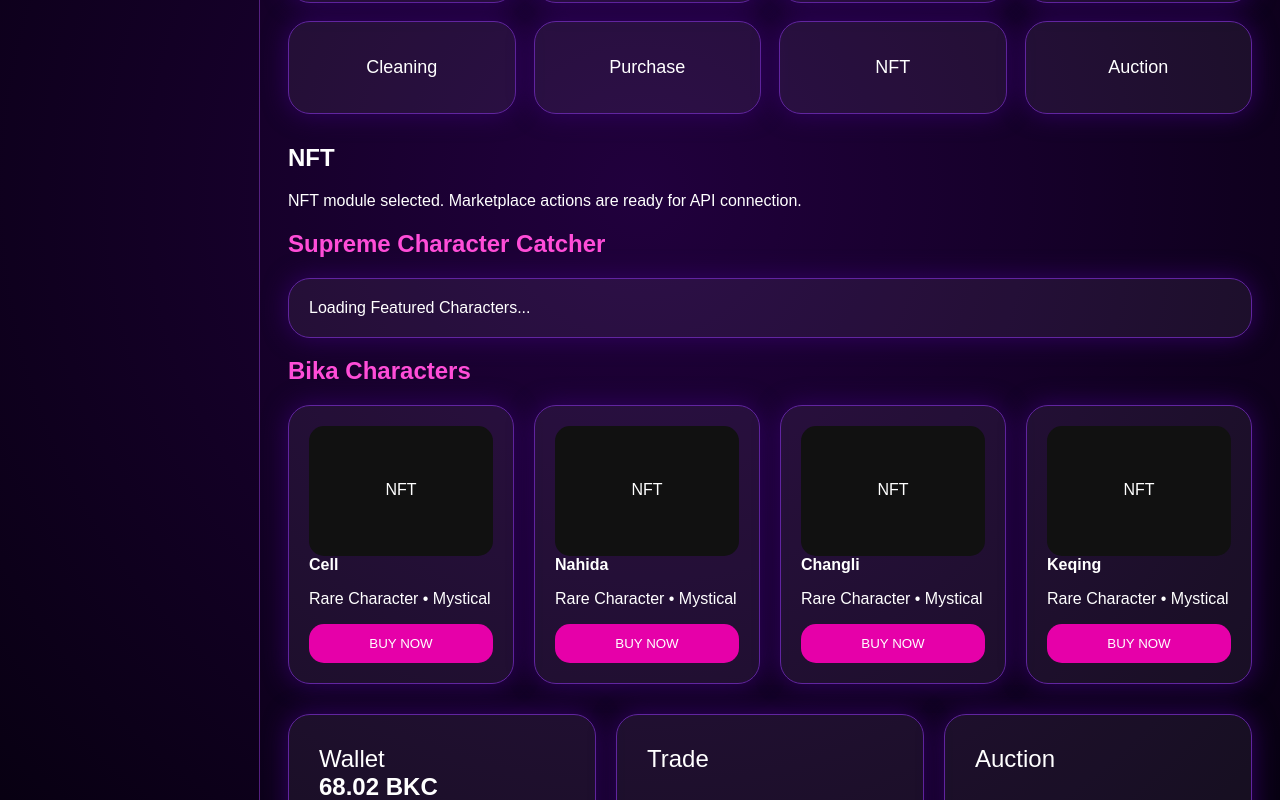
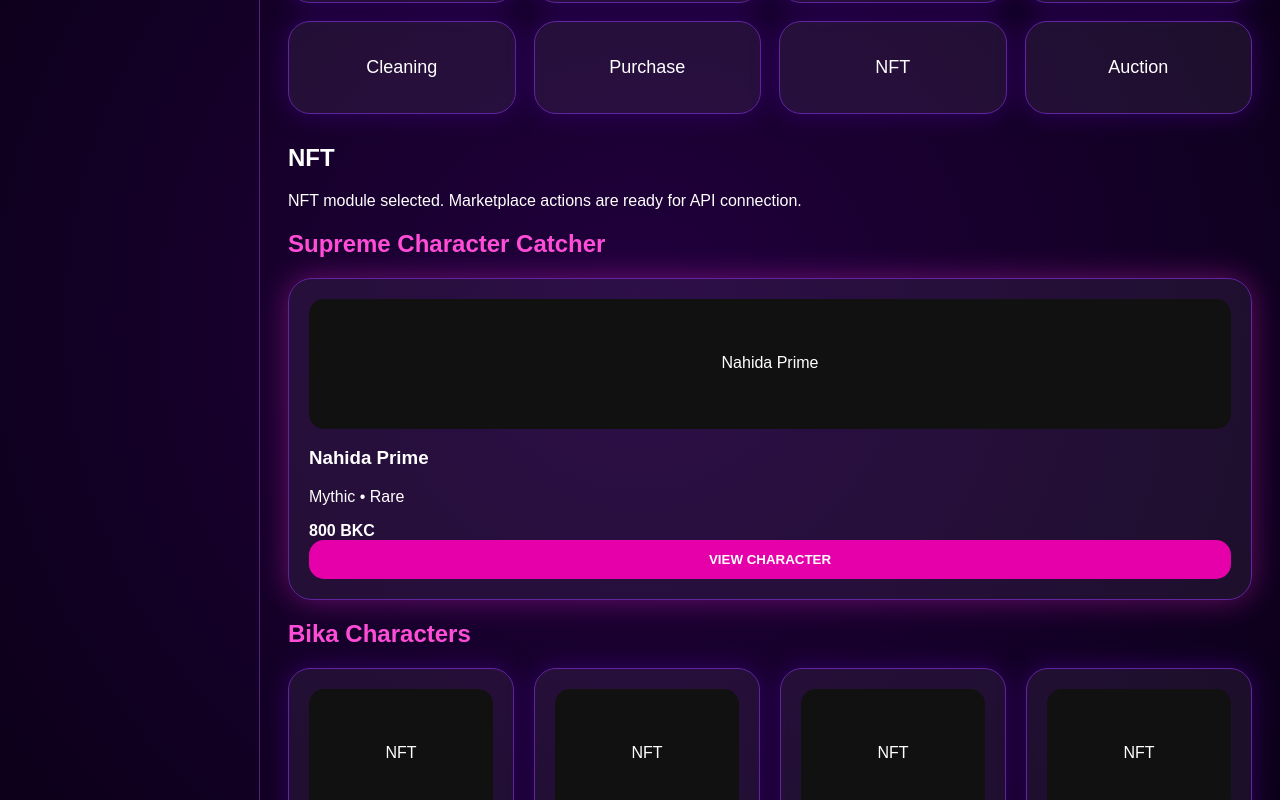
Before and after one commit to OfficialBika/Bika-Marketplace-, a Next.js app in the folder frontend/: page / in a window 1280 px wide. Shown: the part 552-1352 px from the top of the page. Built offline with nearby package versions, Linux system fonts and the light colour scheme; no server answers.

Commit message:
Upgrade Supreme Character carousel with fallback featured cards

```diff
--- a/frontend/components/CharacterCatcher.tsx
+++ b/frontend/components/CharacterCatcher.tsx
@@ -1,31 +1,46 @@
-
 "use client";
 import {useEffect,useState} from "react";
 
 type Character={name:string; image?:string; rarity:string; price?:number};
 
+const fallback: Character[] = [
+ {name:"Supreme Cell", rarity:"Legendary • Supreme", price:500},
+ {name:"Nahida Prime", rarity:"Mythic • Rare", price:800},
+ {name:"Changli Flame", rarity:"Ultra Rare", price:1200},
+ {name:"Keqing Shadow", rarity:"Epic • Limited", price:650}
+];
+
 export default function CharacterCatcher(){
- const [items,setItems]=useState<Character[]>([]);
+ const [items,setItems]=useState<Character[]>(fallback);
  const [index,setIndex]=useState(0);
 
  useEffect(()=>{
   fetch(`${process.env.NEXT_PUBLIC_API_URL}/characters/featured`)
-   .then(r=>r.json()).then(d=>setItems(d.characters||[]))
+   .then(r=>r.json())
+   .then(d=>{
+    if(d.characters?.length) setItems(d.characters);
+   })
    .catch(()=>{});
  },[]);
 
  useEffect(()=>{
-  const t=setInterval(()=>setIndex(i=>items.length?(i+1)%items.length:0),5000);
-  return()=>clearInterval(t);
+  const timer=setInterval(()=>{
+   setIndex(i=>(i+1)%items.length);
+  },3500);
+  return()=>clearInterval(timer);
  },[items]);
 
- if(!items.length) return <section className="nft">Loading Featured Characters...</section>;
  const c=items[index];
- return <article className="nft catcher">
-   <div className="image">{c.image?<img src={c.image} alt={c.name}/>:c.name}</div>
+
+ return (
+  <article className="nft catcher feature-glow">
+   <div className="image">
+    {c.image ? <img src={c.image} alt={c.name}/> : <span>{c.name}</span>}
+   </div>
    <h3>{c.name}</h3>
    <p>{c.rarity}</p>
-   <b>{c.price||0} BKC</b>
-   <button>VIEW</button>
- </article>
+   <b>{c.price || 0} BKC</b>
+   <button className="purchase-btn">VIEW CHARACTER</button>
+  </article>
+ );
 }
```
